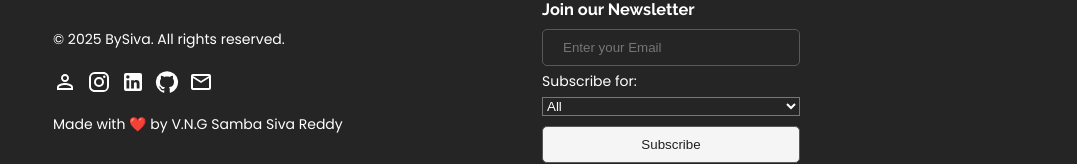
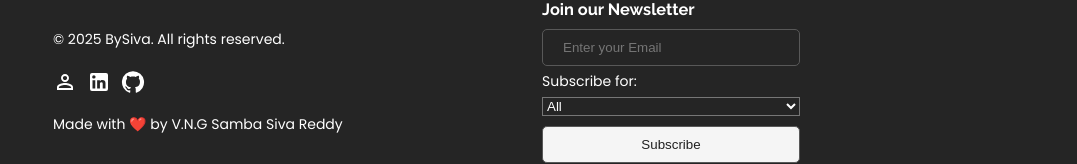
Before and after one commit to sambasivareddy-ch/writes-by-siva, a Next.js app: page / in a window 1280 px wide. Shown: the part 877-1041 px from the top of the page, without its empty margins (203-1280 px from the left). Built offline with nearby package versions, Linux system fonts and the light colour scheme; no server answers.

Commit message:
Updated footer

```diff
--- a/src/components/Footer.js
+++ b/src/components/Footer.js
@@ -21,17 +21,11 @@ const Footer = () => {
                         <a href="https://sambasiva.vercel.app" target="_blank" rel="noreferrer" aria-label="Portfolio profile">
                             <PersonOutlineIcon fontSize="medium" />
                         </a>
-                        <a href="https://www.instagram.com/samsr.ch/" target="_blank" rel="noreferrer" aria-label="Instagram profile">
-                            <InstagramIcon fontSize="medium" />
-                        </a>
                         <a href="https://www.linkedin.com/in/v-n-g-samba-siva-reddy-chinta-78a9651b2/" target="_blank" rel="noreferrer" aria-label="LinkedIn profile">
                             <LinkedInIcon fontSize="medium" />
                         </a>
                         <a href="https://www.github.com/sambasivareddy-ch" target="_blank" rel="noreferrer" aria-label="GitHub profile">
                             <GitHubIcon fontSize="medium" />
-                        </a>
-                        <a href="mailto:sambasivareddychinta@gmail.com" target="_blank" rel="noreferrer" aria-label="GitHub profile">
-                            <MailOutlineIcon fontSize="medium" />
                         </a>
                     </div>
                     <p>Made with ❤️ by V.N.G Samba Siva Reddy</p>
```
